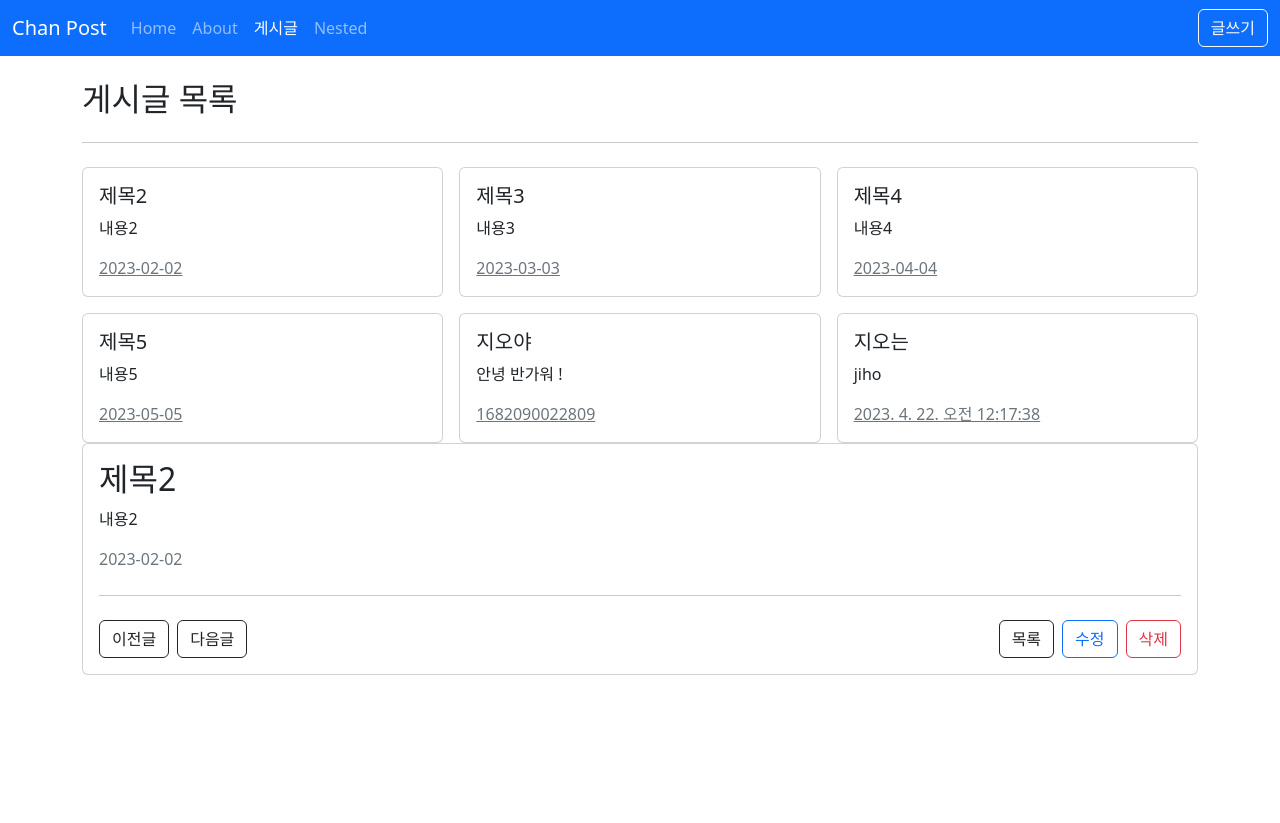
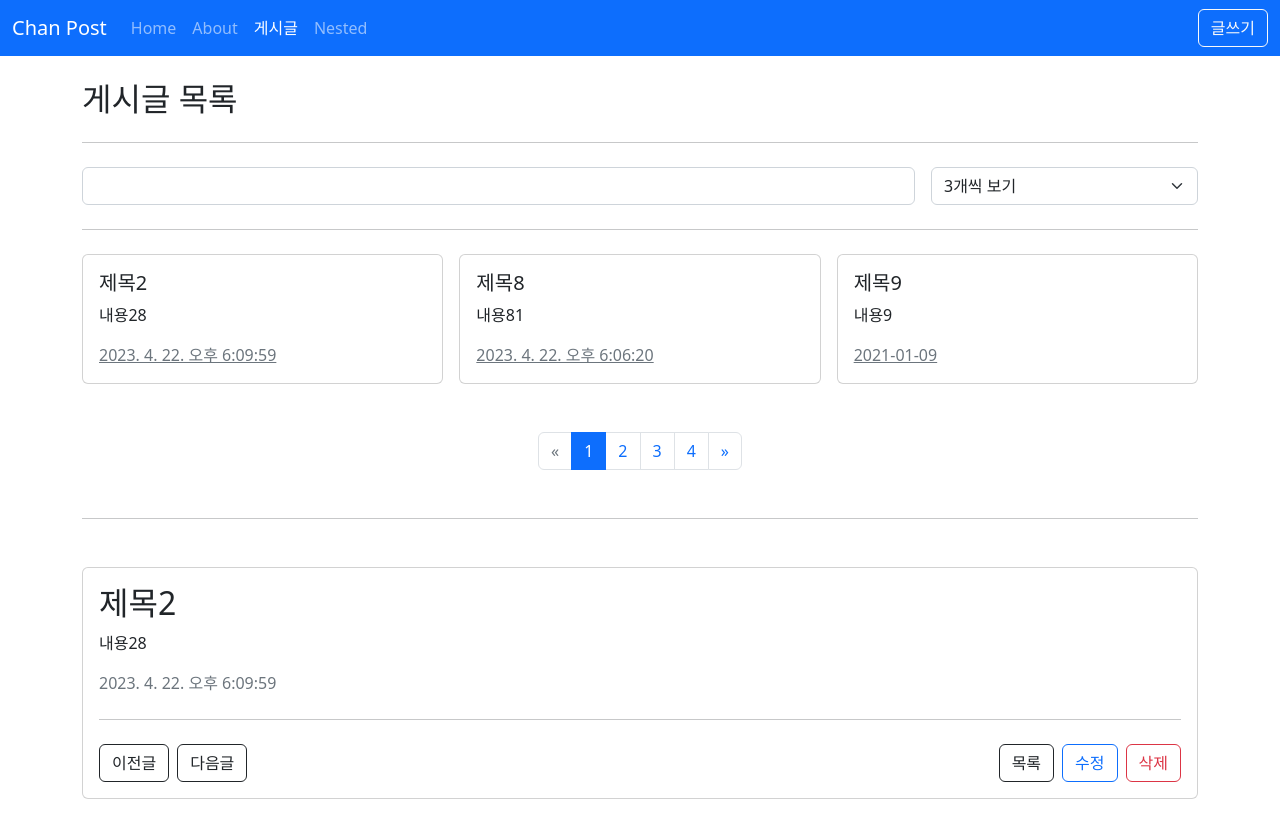
Before and after one commit to ChanYoung-dev/vuePost, a Vue app: page /#/posts in a window 1280 px wide. Before the commit the page ends 800 px from the top, so only its background shows below. Built offline with nearby package versions, Linux system fonts and the light colour scheme; data requests are answered from the project's data file.

Commit message:
환경변수 추가

```diff
--- a/db.json
+++ b/db.json
@@ -1,40 +1,64 @@
 {
   "posts": [
     {
-      "id": 2,
+      "id": 1,
+      "title": "제목1",
+      "content": "내용1",
+      "createdAt": "2021-01-01"
+    },
+    {
       "title": "제목2",
-      "content": "내용2",
-      "createdAt": "2023-02-02"
+      "content": "내용28",
+      "createdAt": "2023. 4. 22. 오후 6:09:59",
+      "id": 2
     },
     {
       "id": 3,
       "title": "제목3",
       "content": "내용3",
-      "createdAt": "2023-03-03"
+      "createdAt": "2021-01-03"
     },
     {
       "id": 4,
       "title": "제목4",
       "content": "내용4",
-      "createdAt": "2023-04-04"
+      "createdAt": "2021-01-04"
     },
     {
       "id": 5,
       "title": "제목5",
       "content": "내용5",
-      "createdAt": "2023-05-05"
+      "createdAt": "2021-01-05"
     },
     {
-      "title": "지오야",
-      "content": "안녕 반가워 !",
-      "createdAt": 1682090022809,
-      "id": 6
+      "id": 6,
+      "title": "제목6",
+      "content": "내용6",
+      "createdAt": "2021-01-06"
     },
     {
-      "title": "지오는",
-      "content": "jiho",
-      "createdAt": "2023. 4. 22. 오전 12:17:38",
-      "id": 7
+      "id": 7,
+      "title": "제목7",
+      "content": "내용7",
+      "createdAt": "2021-01-07"
+    },
+    {
+      "title": "제목8",
+      "content": "내용81",
+      "createdAt": "2023. 4. 22. 오후 6:06:20",
+      "id": 8
+    },
+    {
+      "id": 9,
+      "title": "제목9",
+      "content": "내용9",
+      "createdAt": "2021-01-09"
+    },
+    {
+      "title": "데이터 입니다",
+      "content": "데이터 입니다데이터 입니다",
+      "createdAt": 1652530345496,
+      "id": 10
     }
   ]
 }
--- /dev/null
+++ b/src/api/index.js
@@ -0,0 +1,10 @@
+import axios from 'axios';
+
+function create(baseURL, options) {
+  const instance = axios.create(Object.assign({ baseURL }, options));
+  return instance;
+}
+
+export const posts = create(`${import.meta.env.VITE_APP_API_URL}posts/`);
+// development : http://localhost:5000/posts/
+// production : http://localhost:5001/posts/
--- a/src/api/posts.js
+++ b/src/api/posts.js
@@ -1,21 +1,23 @@
-import axios from 'axios';
+import { posts } from '.';
 
-export function getPosts() {
-  return axios.get('http://localhost:3001/posts');
+export function getPosts(params) {
+  // return axios.get('http://localhost:3001/posts', { params });
+  return posts.get('/', { params });
 }
 
 export function getPostById(id) {
-  return axios.get(`http://localhost:3001/posts/${id}`);
+  // return axios.get(`http://localhost:3001/posts/${id}`);
+  return posts.get(id); // id를 문자열로 강제로 변환
 }
 
 export function createPost(data) {
-  return axios.post('http://localhost:3001/posts', data);
+  return posts.post('', data);
 }
 
 export function updatePost(id, data) {
-  return axios.put(`http://localhost:3001/posts/${id}`, data);
+  return posts.put(id, data);
 }
 
 export function deletePost(id) {
-  return axios.delete(`http://localhost:3001/posts/${id}`);
+  return posts.delete(`/${id}`);
 }
--- a/src/main.js
+++ b/src/main.js
@@ -6,3 +6,9 @@
 
 createApp(App).use(router).mount('#app');
 import 'bootstrap/dist/js/bootstrap.js';
+
+console.log('MODE: ', import.meta.env.MODE);
+console.log('BASE_URL: ', import.meta.env.BASE_URL);
+console.log('PROD: ', import.meta.env.PROD);
+console.log('DEV: ', import.meta.env.DEV);
+console.log('VITE_APP_API_URL: ', import.meta.env.VITE_APP_API_URL);
--- a/src/router/index.js
+++ b/src/router/index.js
@@ -37,8 +37,9 @@
     path: '/posts/:id',
     component: PostDetailView,
     name: 'PostDetail',
-    // props: true,
-    props: route => ({ id: parseInt(route.params.id) }),
+    props: true,
+    // props: route => ({ id: parseInt(route.params.id) }), 숫자로 한 이유는 우리가 임의로 posts.js json데이터를 만들때 id는 숫자이기때문이다
+    // 하지만 db-json을 사용했을때 문자열도 인식하기때문에 문자로 넣었다.
   },
   {
     path: '/posts/:id/edit',
--- a/src/views/posts/PostDetailView.vue
+++ b/src/views/posts/PostDetailView.vue
@@ -33,7 +33,8 @@
 import { ref } from 'vue';
 
 const props = defineProps({
-  id: Number,
+  // id: Number, 숫자로 한 이유는 우리가 임의로 posts.js json데이터를 만들때 id는 숫자이기때문이다 값을 찾아오려면 숫자로해야한다
+  id: String,
 });
 
 const router = useRouter();
--- a/src/views/posts/PostEditView.vue
+++ b/src/views/posts/PostEditView.vue
@@ -63,7 +63,10 @@
 fetchPost();
 const edit = async () => {
   try {
-    await updatePost(id, { ...form.value, createdAt: Date.now() });
+    await updatePost(id, {
+      ...form.value,
+      createdAt: new Date().toLocaleString(),
+    });
     router.push({ name: 'PostDetail', params: { id } });
   } catch (error) {
     console.error(error);
--- a/src/views/posts/PostListView.vue
+++ b/src/views/posts/PostListView.vue
@@ -1,6 +1,21 @@
 <template>
   <div>
     <h2>게시글 목록</h2>
+    <hr class="my-4" />
+    <form @submit.prevent>
+      <div class="row g-3">
+        <div class="col">
+          <input v-model="params.title_like" type="text" class="form-control" />
+        </div>
+        <div class="col-3">
+          <select v-model="params._limit" class="form-select">
+            <option value="3">3개씩 보기</option>
+            <option value="6">6개씩 보기</option>
+            <option value="9">9개씩 보기</option>
+          </select>
+        </div>
+      </div>
+    </form>
     <hr class="my-4" />
     <div class="row g-3">
       <div v-for="post in posts" :key="post.id" class="col-4">
@@ -12,31 +27,86 @@
         ></PostItem>
       </div>
     </div>
+    <nav class="mt-5" aria-label="Page navigation example">
+      <ul class="pagination justify-content-center">
+        <li class="page-item" :class="{ disabled: !(params._page > 1) }">
+          <a
+            class="page-link"
+            href="#"
+            aria-label="Previous"
+            @click.prevent="--params._page"
+          >
+            <span aria-hidden="true">&laquo;</span>
+          </a>
+        </li>
+        <li
+          v-for="page in pageCount"
+          :key="page"
+          class="page-item"
+          :class="{ active: params._page === page }"
+        >
+          <a class="page-link" href="#" @click.prevent="params._page = page">{{
+            page
+          }}</a>
+        </li>
+        <li
+          class="page-item"
+          :class="{ disabled: !(params._page < pageCount) }"
+        >
+          <a
+            class="page-link"
+            href="#"
+            aria-label="Next"
+            @click.prevent="++params._page"
+          >
+            <span aria-hidden="true">&raquo;</span>
+          </a>
+        </li>
+      </ul>
+    </nav>
+    <hr class="my-5" />
     <AppCard>
-      <PostDetailView :id="2"></PostDetailView>
+      <PostDetailView :id="String(2)"></PostDetailView>
     </AppCard>
   </div>
 </template>
 
 <script setup>
 import PostItem from '@/components/posts/PostItem.vue';
+import PostDetailView from '@/views/posts/PostDetailView.vue';
+import AppCard from '@/components/AppCard.vue';
 import { getPosts } from '@/api/posts';
+import { ref, watchEffect } from 'vue';
 import { useRouter } from 'vue-router';
-import { ref } from 'vue';
-import PostDetailView from './PostDetailView.vue';
-import AppCard from '@/components/AppCard.vue';
+import { computed } from 'vue';
 
 const router = useRouter();
 const posts = ref([]);
-
+const params = ref({
+  _sort: 'createdAt',
+  _order: 'desc',
+  _page: 1,
+  _limit: 3,
+  title_like: '',
+});
+// pagination
+const totalCount = ref(0);
+const pageCount = computed(() =>
+  Math.ceil(totalCount.value / params.value._limit),
+);
 const fetchPosts = async () => {
-  const { data } = await getPosts();
-  posts.value = data;
+  try {
+    const { data, headers } = await getPosts(params.value);
+    posts.value = data;
+    totalCount.value = headers['x-total-count'];
+  } catch (error) {
+    console.error(error);
+  }
 };
-
-fetchPosts();
+watchEffect(fetchPosts);
+// fetchPosts();
 const goPage = id => {
-  //router.push(`/posts/${id}`);
+  // router.push(`/posts/${id}`);
   router.push({
     name: 'PostDetail',
     params: {
--- a/vite.config.js
+++ b/vite.config.js
@@ -6,6 +6,7 @@
 // https://vitejs.dev/config/
 export default defineConfig({
   plugins: [vue()],
+  // mode: 'production',
   resolve: {
     alias: {
       '@': fileURLToPath(new URL('./src', import.meta.url)),
```
Also changed, not shown: 2 other files (tests, documents, lock files or other folders).
